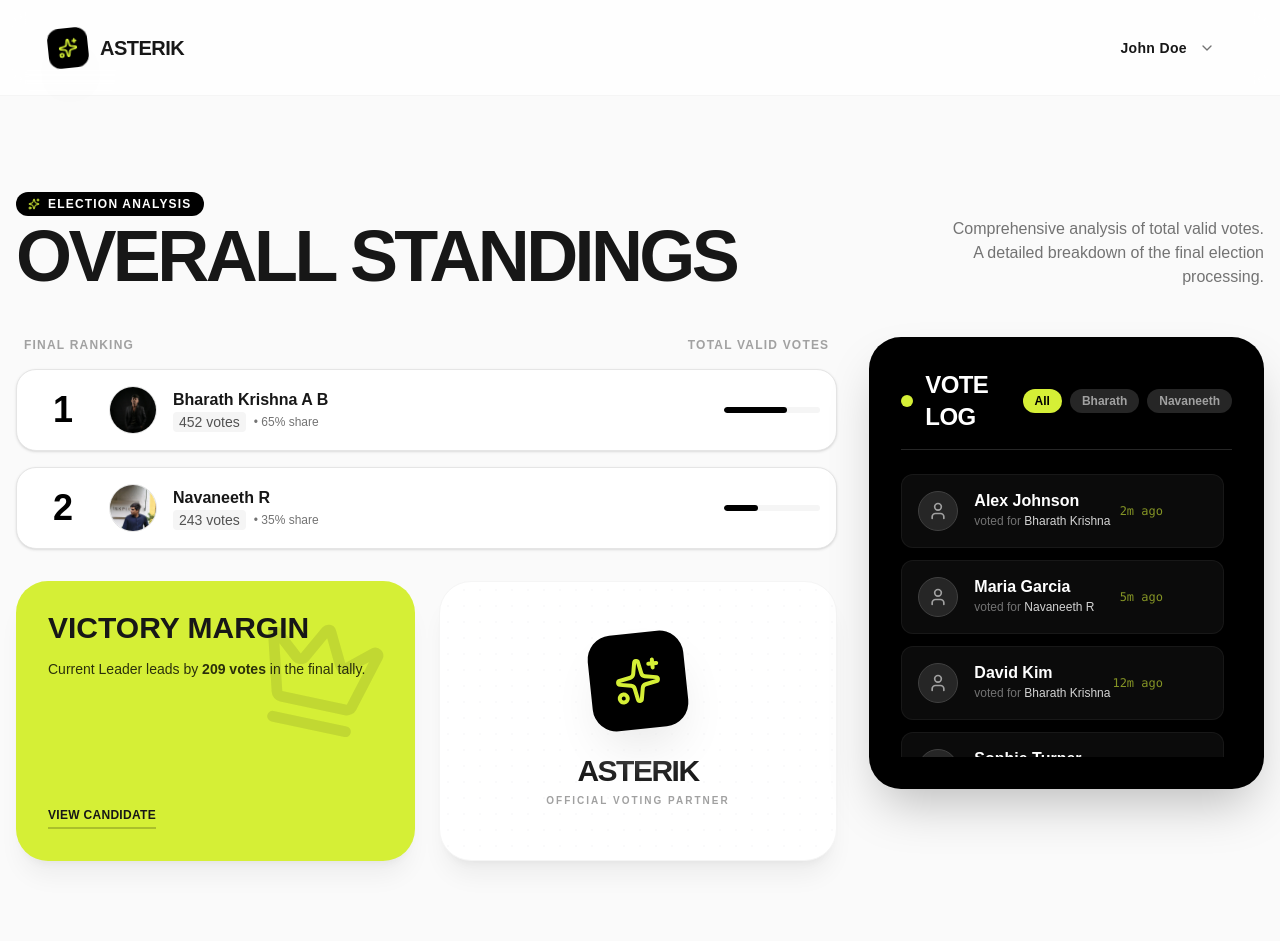
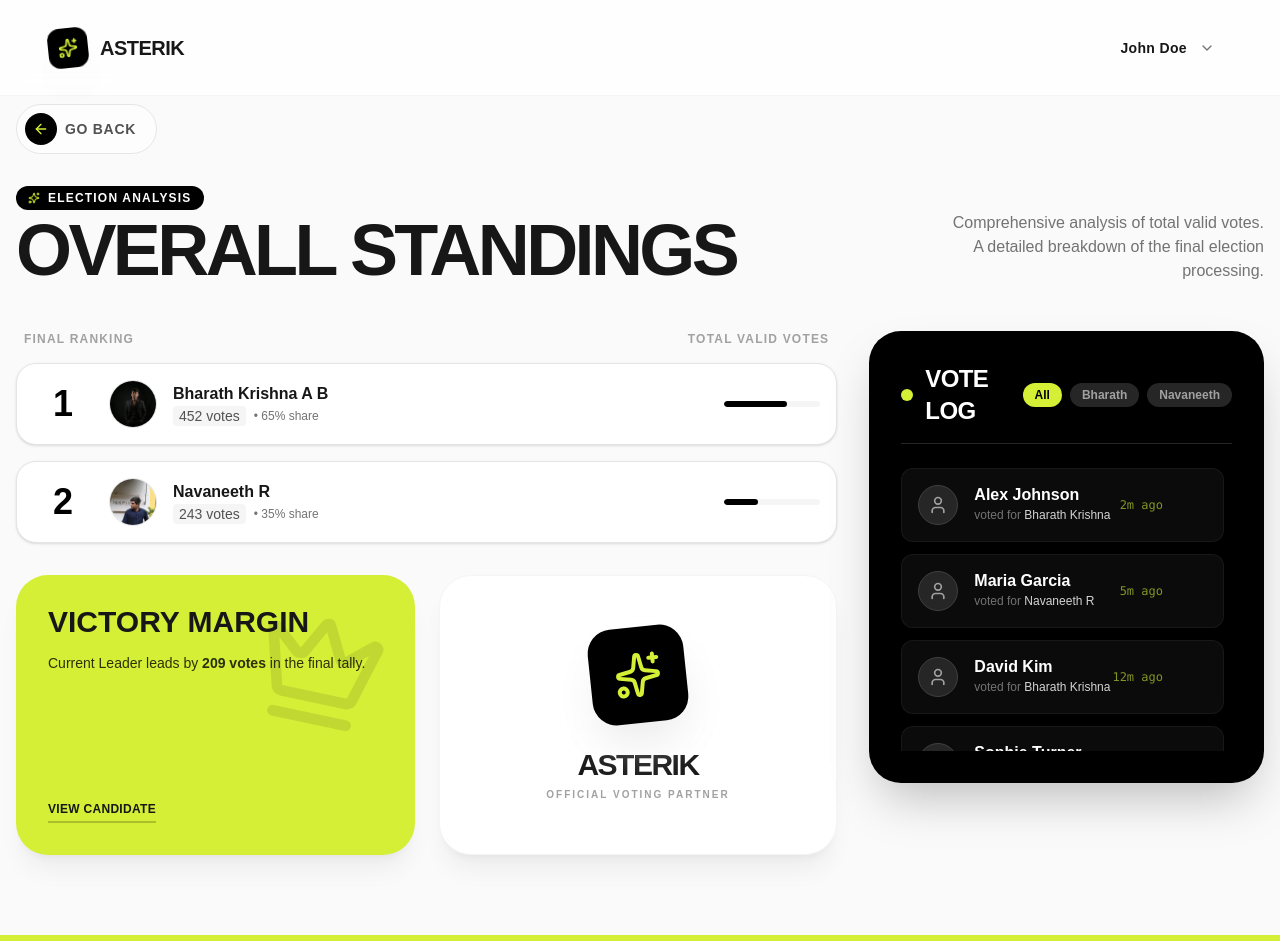
Before and after one commit to Bharath-Krishna-AB/Asterik_VotingPlatform, a Next.js app: page /leaderboard in a window 1280 px wide. Built offline with nearby package versions, Linux system fonts and the light colour scheme; a web font is replaced by a local one.

Commit message:
added go back button for navigating back to candiate panel

```diff
--- a/app/candidate/[id]/page.tsx
+++ b/app/candidate/[id]/page.tsx
@@ -3,6 +3,8 @@ import React from 'react';
 import CandidateDetails from '../../../components/CandidateDetails';
 import { useParams } from 'next/navigation';
 import Navbar from '@/components/Navbar';
+import BackButton from '@/components/ui/BackButton';
+import Link from 'next/link';
 
 const CandidatePage = () => {
     const params = useParams();
@@ -61,6 +63,9 @@ const CandidatePage = () => {
     return (
         <div className="bg-surface">
             <Navbar />
+            <div className="container mx-auto px-4 pt-8 mb-10">
+                <Link href="/candidatepanel"><BackButton /></Link>
+            </div>
             <CandidateDetails
                 candidateId={candidate.id}
                 name={candidate.name}
--- a/app/leaderboard/page.tsx
+++ b/app/leaderboard/page.tsx
@@ -1,11 +1,12 @@
 
 "use client";
 
-import React from 'react';
 import Navbar from '@/components/Navbar';
 import LeaderboardCard from '@/components/leaderboard/LeaderboardCard';
 import VotersList from '@/components/leaderboard/VotersList';
 import { Crown, Sparkles } from 'lucide-react';
+import BackButton from '@/components/ui/BackButton';
+import Link from 'next/link';
 
 const LeaderboardPage = () => {
     // Mock Data
@@ -18,7 +19,12 @@ const LeaderboardPage = () => {
         <div className="min-h-screen bg-surface text-neutral-900 font-sans selection:bg-primary selection:text-black">
             <Navbar />
 
-            <main className="container mx-auto px-4 pt-24 pb-20">
+            <main className="container mx-auto px-4 pt-2 pb-20">
+                <div className="mb-8">
+                    <Link href="/candidatepanel">
+                        <BackButton />
+                    </Link>
+                </div>
                 {/* Header Section */}
                 <div className="flex flex-col md:flex-row md:items-end justify-between gap-6 mb-12">
                     <div className="space-y-2">
--- a/components/Candidate.tsx
+++ b/components/Candidate.tsx
@@ -40,7 +40,7 @@ const Candidate: React.FC<CandidatePanelData> = ({
             <div className="px-2 space-y-4">
                 <div className="space-y-1">
                     <div className="flex items-center justify-between">
-                        <h3 className="text-xl font-bold uppercase tracking-tight mb-1 group-hover:text-primary transition-colors font-clash-display">{name}</h3>
+                        <h3 className="text-xl font-bold uppercase tracking-tight mb-1 transition-colors font-clash-display">{name}</h3>
                         <a href={LinkedInUrl}>
                             <div className="w-8 h-8 rounded-full bg-neutral-100 flex items-center justify-center hover:bg-[#0077b5] group/linkedin transition-colors cursor-pointer">
                                 <Linkedin className="w-4 h-4 text-neutral-600 group-hover/linkedin:text-white transition-colors" />
--- /dev/null
+++ b/components/ui/BackButton.tsx
@@ -0,0 +1,21 @@
+"use client";
+
+import { ArrowLeft } from 'lucide-react';
+
+const BackButton = () => {
+
+    return (
+        <button
+            className="group flex items-center gap-2 pl-2 pr-5 py-2 bg-white/50 backdrop-blur-sm border border-neutral-200 hover:border-black rounded-full transition-all duration-300 hover:bg-white hover:shadow-lg hover:shadow-black/5 active:scale-95"
+        >
+            <div className="w-8 h-8 rounded-full bg-black text-primary flex items-center justify-center group-hover:-translate-x-1 transition-transform duration-300">
+                <ArrowLeft className="w-4 h-4" />
+            </div>
+            <span className="font-clash-display font-semibold text-sm uppercase tracking-wider text-neutral-600 group-hover:text-black transition-colors">
+                Go Back
+            </span>
+        </button>
+    );
+};
+
+export default BackButton;
```
